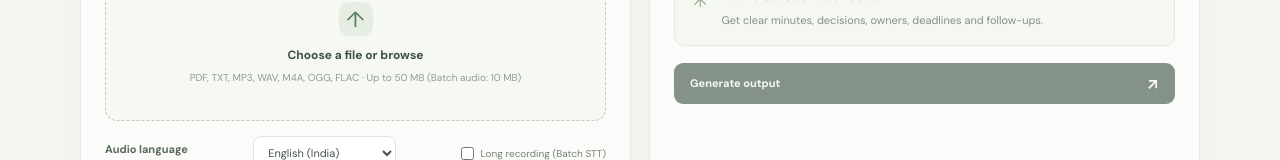
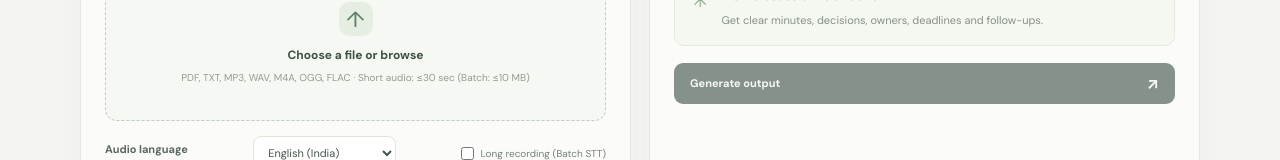
Before and after one commit to maheka42/moment-ai, a React (Vite) app in the folder frontend/: page / in a window 1280 px wide. Shown: the part 592-752 px from the top of the page. Built offline with nearby package versions, Linux system fonts and the light colour scheme; no server answers; the HTML template or start-up script is replaced by a standard one.

Commit message:
Clarify short-clip and Batch STT upload limits

```diff
--- a/frontend/src/App.tsx
+++ b/frontend/src/App.tsx
@@ -230,7 +230,7 @@ export default function App() {
               />
               <span className="upload-icon">↑</span>
               <b>{file ? file.name : "Choose a file or browse"}</b>
-              <small>PDF, TXT, MP3, WAV, M4A, OGG, FLAC · Up to 50 MB (Batch audio: 10 MB)</small>
+              <small>PDF, TXT, MP3, WAV, M4A, OGG, FLAC · Short audio: ≤30 sec (Batch: ≤10 MB)</small>
             </label>
 
             <div className="upload-options">
```
